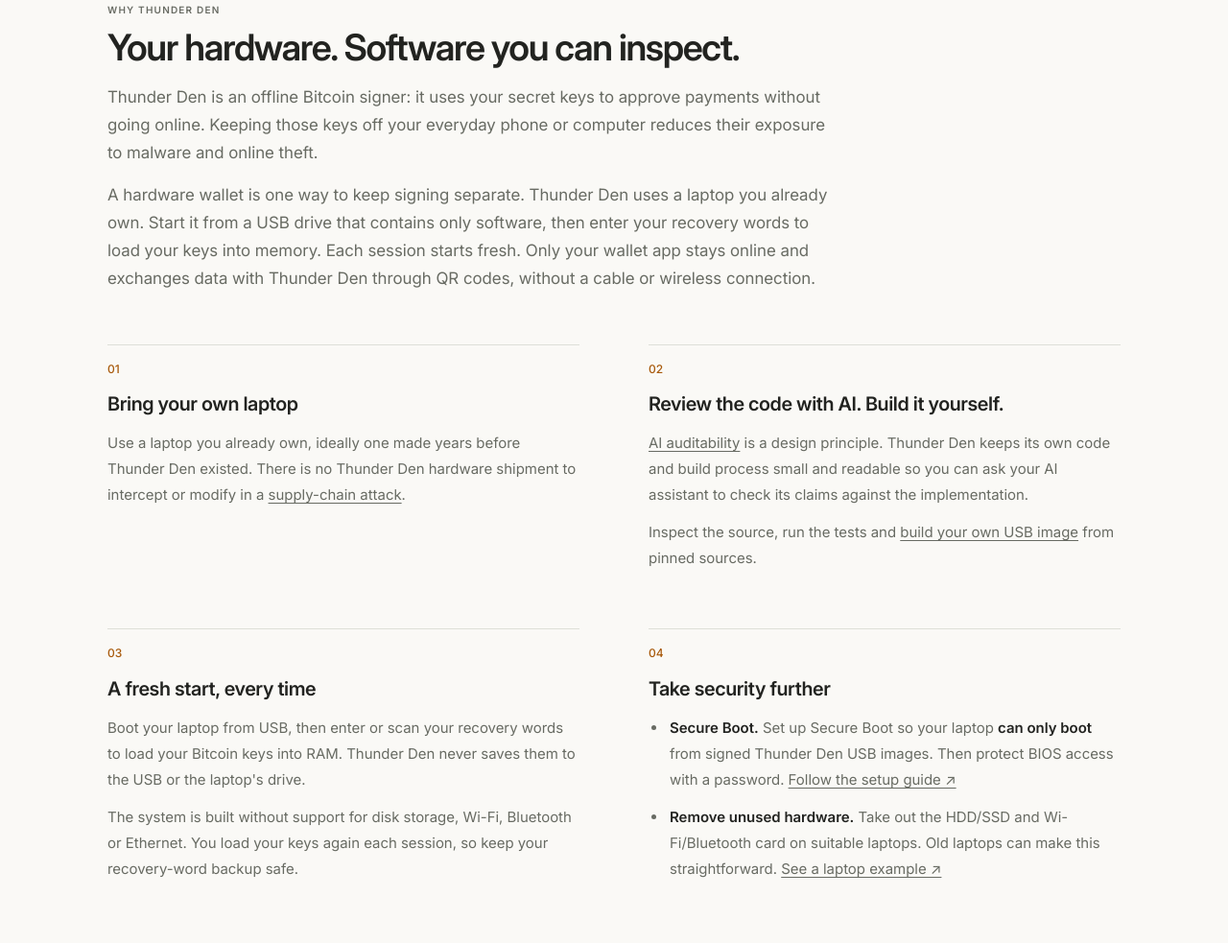
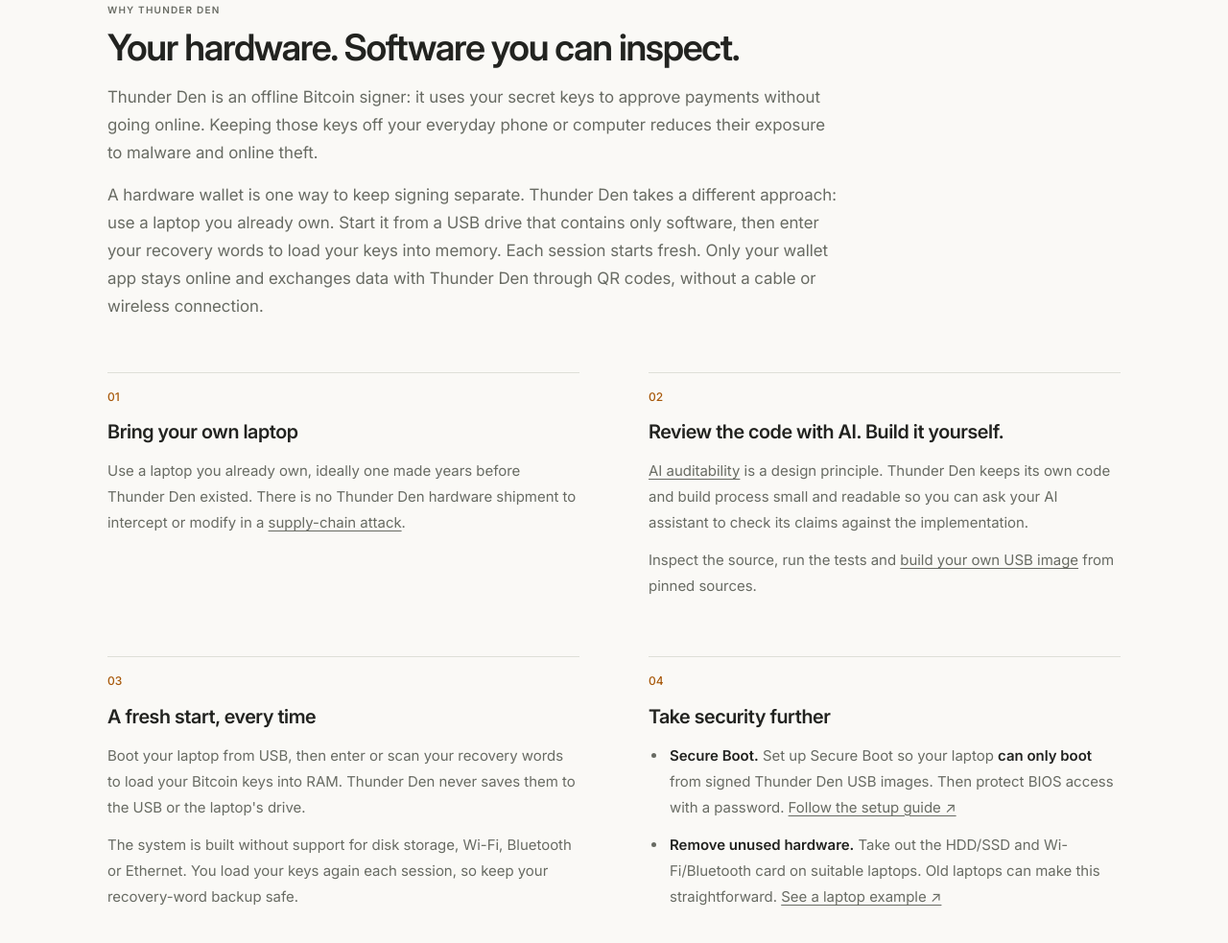
Before and after one commit to bitcoinerlab/thunderden-web, a website: page web/site/index.html in a window 1280 px wide. Shown: the part 1014-1997 px from the top of the page at 96% size. Drawn offline with Linux system fonts and the light colour scheme; files that its build step writes are made by us from their sources.

Commit message:
Restore the hardware-wallet contrast in the introduction

```diff
--- a/web/site/index.html
+++ b/web/site/index.html
@@ -85,7 +85,7 @@
       <p class="eyebrow">WHY THUNDER DEN</p>
       <h2 id="details-title">Your hardware. Software you can inspect.</h2>
       <p>Thunder Den is an offline Bitcoin signer: it uses your secret keys to approve payments without going online. Keeping those keys off your everyday phone or computer reduces their exposure to malware and online theft.</p>
-      <p>A hardware wallet is one way to keep signing separate. Thunder Den uses a laptop you already own. Start it from a USB drive that contains only software, then enter your recovery words to load your keys into memory. Each session starts fresh. Only your wallet app stays online and exchanges data with Thunder Den through QR codes, without a cable or wireless connection.</p>
+      <p>A hardware wallet is one way to keep signing separate. Thunder Den takes a different approach: use a laptop you already own. Start it from a USB drive that contains only software, then enter your recovery words to load your keys into memory. Each session starts fresh. Only your wallet app stays online and exchanges data with Thunder Den through QR codes, without a cable or wireless connection.</p>
     </div>
     <div class="details-grid">
       <article>
```
Also changed, not shown: 1 other file.
